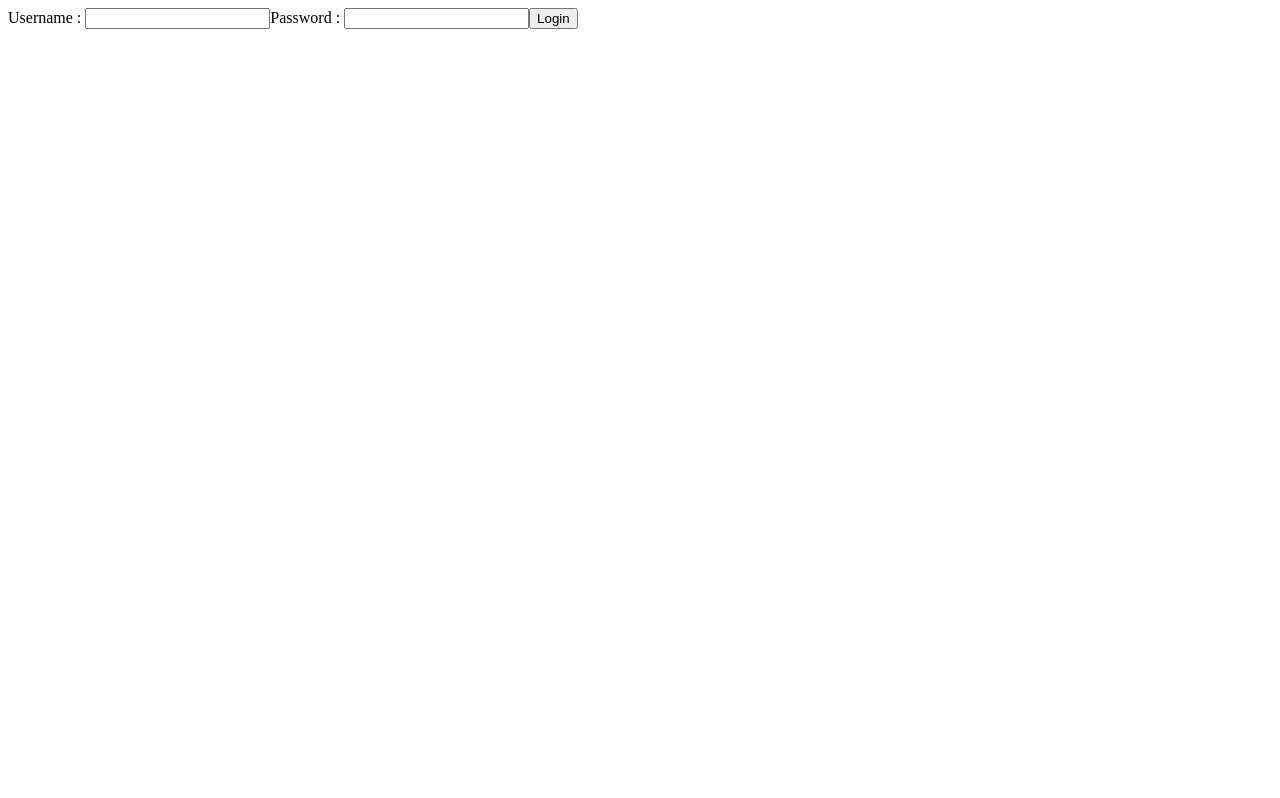
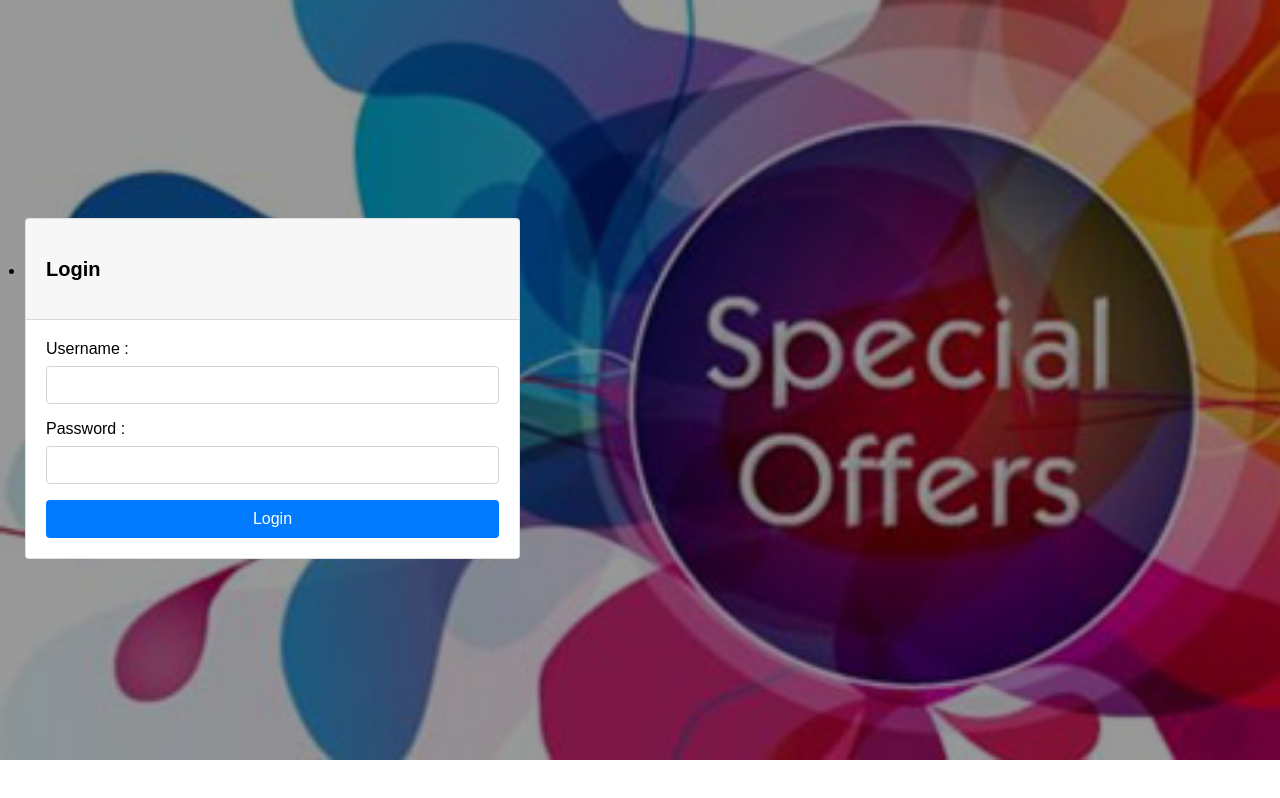
Before and after one commit to KavyaRavi/Offers, a React (Create React App) app in the folder offers/: page / in a window 1280 px wide. Built offline with nearby package versions, Linux system fonts and the light colour scheme.

Commit message:
added css changes for login screen

```diff
--- a/offers/public/index.html
+++ b/offers/public/index.html
@@ -15,6 +15,7 @@
       user's mobile device or desktop. See https://developers.google.com/web/fundamentals/web-app-manifest/
     -->
     <link rel="manifest" href="%PUBLIC_URL%/manifest.json" />
+    <link rel="stylesheet" href="./styles.css" />
     <!--
       Notice the use of %PUBLIC_URL% in the tags above.
       It will be replaced with the URL of the `public` folder during the build.
@@ -24,7 +25,7 @@
       work correctly both with client-side routing and a non-root public URL.
       Learn how to configure a non-root public URL by running `npm run build`.
     -->
-    <title>React App</title>
+    <title>Offers</title>
   </head>
   <body>
     <noscript>You need to enable JavaScript to run this app.</noscript>
--- /dev/null
+++ b/offers/public/styles.css
@@ -0,0 +1,13 @@
+body {
+    height: 760px;
+    overflow: hidden;
+    margin: 0;
+    background: url("./banner.jpg") no-repeat;
+    background-size: cover;
+    font-family: Arial,sans-serif,"Helvetica";
+}
+
+#root {
+    background: rgba(0, 0, 0, 0.4);
+    height: 760px;
+}
--- /dev/null
+++ b/offers/src/Login/Login.css
@@ -0,0 +1,82 @@
+.Login {
+    display: list-item;
+    flex-wrap: wrap;
+    justify-content: center;
+    margin-left: -15px;
+    margin-right: -15px;
+}
+
+.col {
+    flex: 0 0 50%;
+    width: 50%;
+}
+
+.block {
+    position: relative;
+    display: flex;
+    flex-direction: column;
+    min-width: 0;
+    word-wrap: break-word;
+    background-color: #fff;
+    background-clip: border-box;
+    border: 1px solid rgba(0,0,0,.125);
+    border-radius: 0.25rem;
+}
+
+.block-header {
+    padding: .75rem 1.25rem;
+    margin-bottom: 0;
+    background-color: rgba(0,0,0,.03);
+    border-bottom: 1px solid rgba(0,0,0,.125);
+}
+
+.block-header h4 {
+    font-size: 20px;
+}
+
+.block-body {
+    flex: 1 1 auto;
+    padding: 1.25rem;
+}
+
+.form-group {
+    margin-bottom: 1rem;
+}
+
+label {
+    display: inline-block;
+    margin-bottom: 0.5rem;
+}
+
+.form-control {
+    display: block;
+    width: 100%;
+    padding: 0.375rem 0.75rem;
+    box-sizing: border-box;
+    font-size: 1rem;
+    line-height: 1.5;
+    color: #495057;
+    background: #fff;
+    background-clip: padding-box;
+    border: 1px solid #ced4da;
+    border-radius: 0.25rem;
+    transition: border-color .15s ease-in-out,box-shadow .15s ease-in-out;
+}
+
+.btn {
+    display: block;
+    width: 100%;
+    cursor: pointer;
+    color: #fff;
+    background-color: #007bff;
+    border-color: #007bff;
+    font-weight: 400;
+    text-align: center;
+    white-space: nowrap;
+    vertical-align: middle;
+    border: 1px solid transparent;
+    padding: 0.375rem 0.75rem;
+    font-size: 1rem;
+    line-height: 1.5;
+    border-radius: 0.25rem;
+}
--- a/offers/src/Login/Login.js
+++ b/offers/src/Login/Login.js
@@ -1,14 +1,30 @@
 import React from 'react';
+import './Login.css';
 
 const Login = (props) => {
 
     return (
-        <div>
-            <label>Username : </label>
-            <input type="text" />
-            <label>Password : </label>
-            <input type="password" />
-            <button onClick={props.click}>Login</button>
+        <div className="Login">
+            <div className="col">
+                <div className="block">
+                    <div className="block-header">
+                        <h4>Login</h4>
+                    </div>
+                    <div className='block-body'>
+                        <form>
+                            <div className='form-group'>
+                                <label>Username : </label>
+                                <input type="text" className="form-control" />
+                            </div>
+                            <div className="form-group">
+                                <label>Password : </label>
+                                <input type="password" className="form-control" />
+                            </div>
+                            <button className="btn" onClick={props.click}>Login</button>
+                        </form>
+                    </div>
+                </div>
+            </div>
         </div>
     )
 
--- /dev/null
+++ b/offers/src/containers/App.css
@@ -0,0 +1,8 @@
+.App {
+    width: 75%;
+    padding-right: 15px;
+    padding-left: 15px;
+    margin-right: auto;
+    margin-left: 25px;
+    padding-top: 218px;
+}
--- a/offers/src/containers/App.js
+++ b/offers/src/containers/App.js
@@ -1,6 +1,7 @@
 import React from 'react';
 import Login from '../Login/Login';
 import Dashboard from '../Dashboard/Dashboard';
+import './App.css';
 
 class App extends React.Component {
 
@@ -31,7 +32,7 @@ class App extends React.Component {
         }
 
         return (
-            <div>
+            <div className='App'>
                 {login}
                 {dashboard}
             </div>
```
Also changed, not shown: offers/public/banner.jpg (added).
